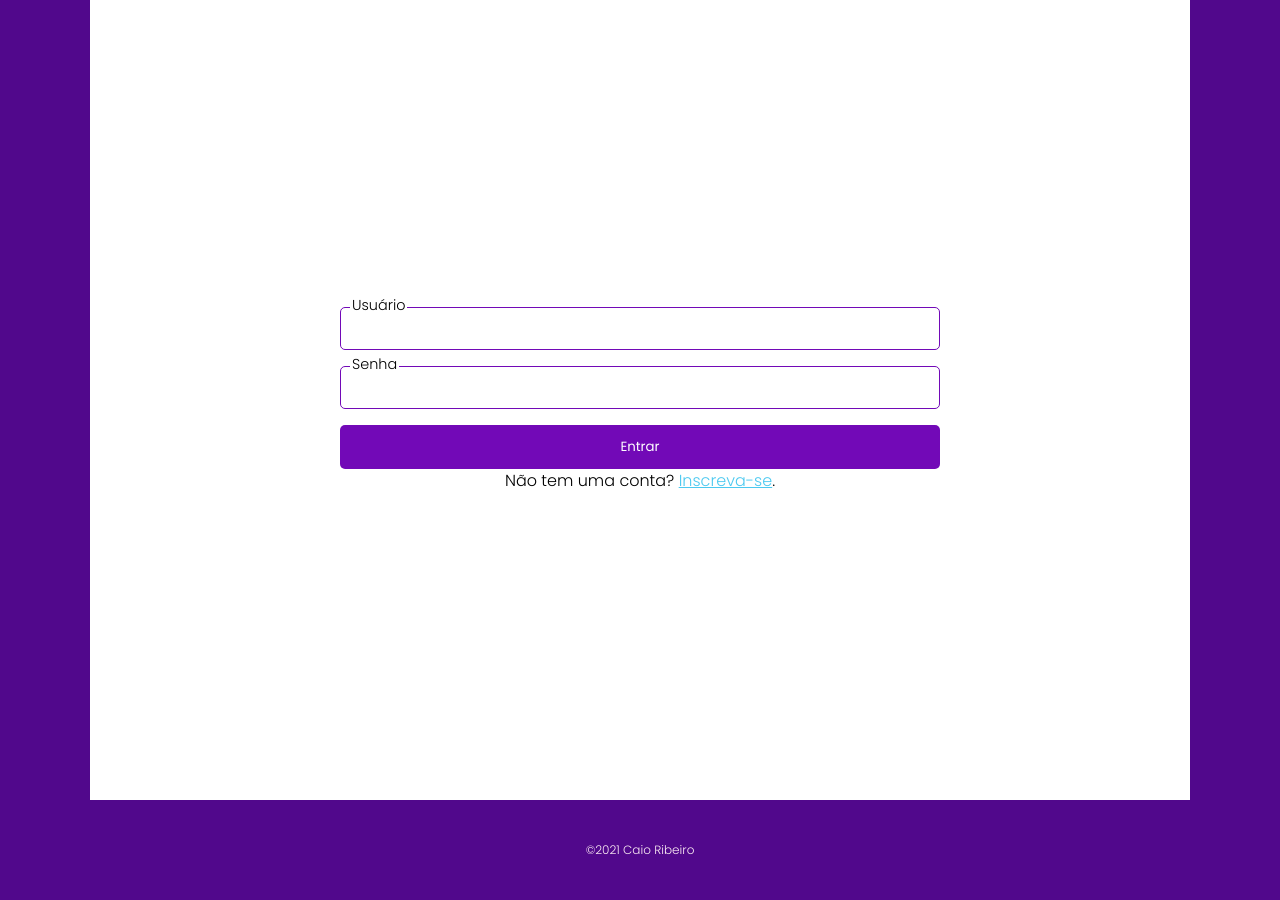
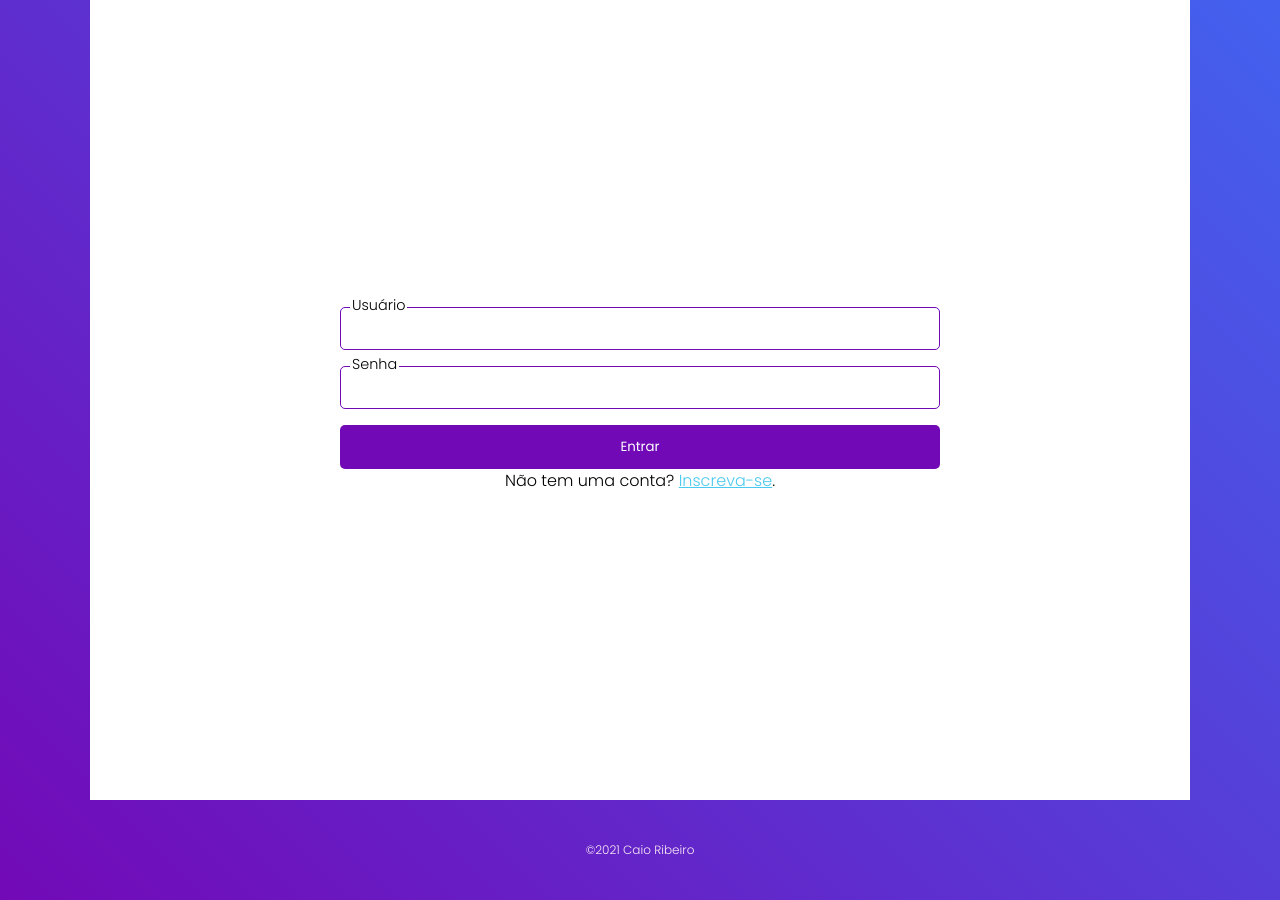
Before and after one commit to strahlv/social-media-client, a React (Create React App) app: page /login in a window 1280 px wide. Built offline with nearby package versions, Linux system fonts and the light colour scheme; no server answers.

Commit message:
Altera background pra linear-gradient novamente

```diff
--- a/src/GlobalStyle.js
+++ b/src/GlobalStyle.js
@@ -57,12 +57,11 @@ footer, header, hgroup, menu, nav, section {
 body {
 	line-height: 1;
 	font-family: 'Poppins', sans-serif;
-	background-color: var(--clr-primary-dark);
-	/* background: linear-gradient(
+	background: linear-gradient(
     45deg,
     var(--clr-primary) 0%,
     var(--clr-secondary) 100%
-  	); */
+  	);
 }
 a {
 	color: var(--clr-secondary-accent);
```
